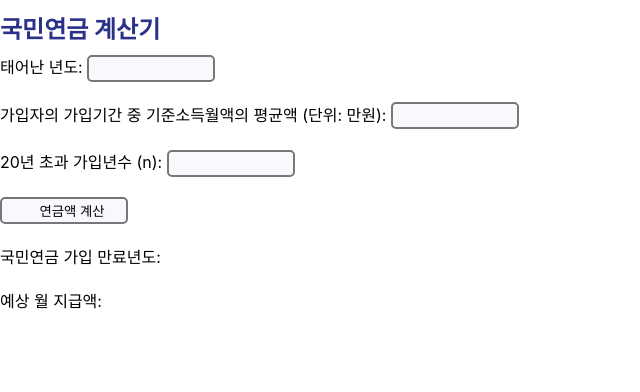
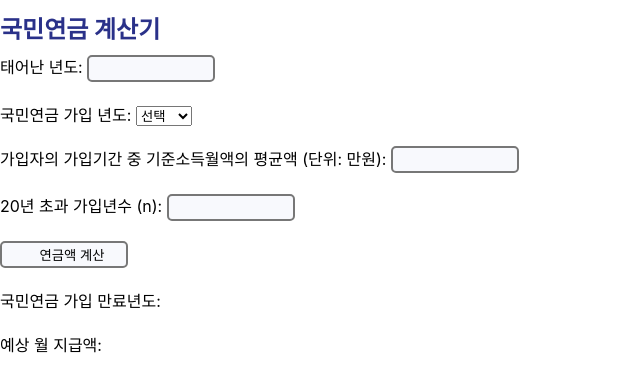
Before and after one commit to kimsungmin1011/national_pension_calculator, a plain HTML site: page index.html in a window 1280 px wide. Shown: the whole page, without its empty margins (0-640 px from the left). Drawn offline with Linux system fonts and the light colour scheme; a web font is replaced by a local one.

Commit message:
가입년도 콤보박스 추가 (2000년까지)

```diff
--- a/index.html
+++ b/index.html
@@ -12,6 +12,26 @@
   <form id="pensionForm">
     <label for="Y">태어난 년도: </label>
     <input type="number" id="Y" required><br><br>
+
+      국민연금 가입 년도:
+      <select name="JY" >
+        <option value="none">선택</option>
+        <option value="1988">1988</option>
+        <option value="1989">1989</option>
+        <option value="1990">1990</option>
+        <option value="1991">1991</option>
+        <option value="1992">1992</option>
+        <option value="1993">1993</option>
+        <option value="1994">1994</option>
+        <option value="1995">1995</option>
+        <option value="1996">1996</option>
+        <option value="1997">1997</option>
+        <option value="1998">1998</option>
+        <option value="1999">1999</option>
+        <option value="2000">2000</option>
+      </select>
+    <br><br>
+
     <label for="B">가입자의 가입기간 중 기준소득월액의 평균액 (단위: 만원): </label>
     <input type="number" id="B" required><br><br>
     <label for="n">20년 초과 가입년수 (n): </label>
```
